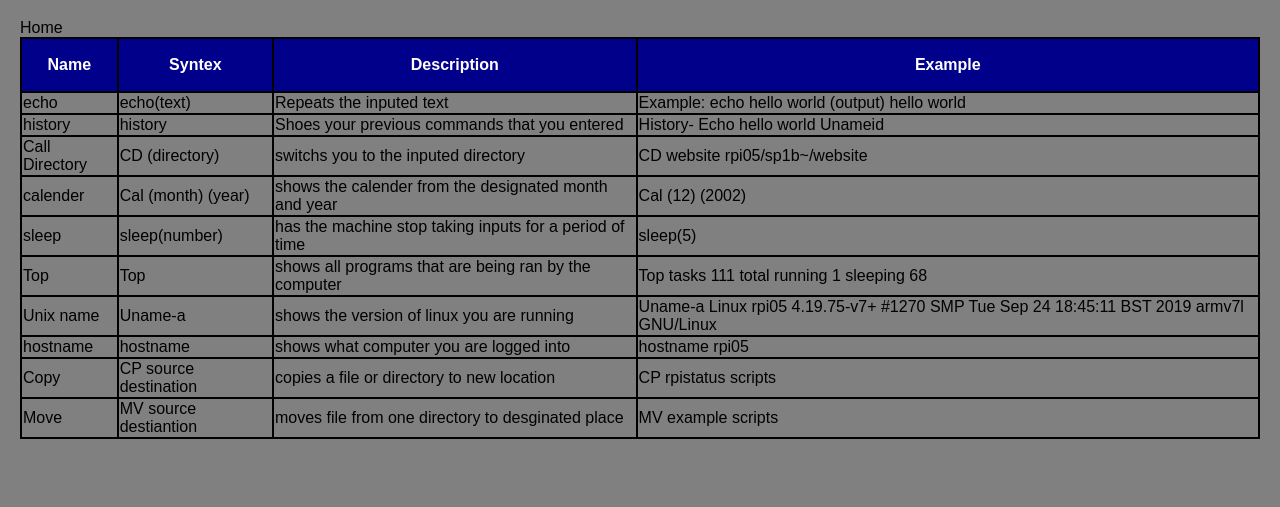
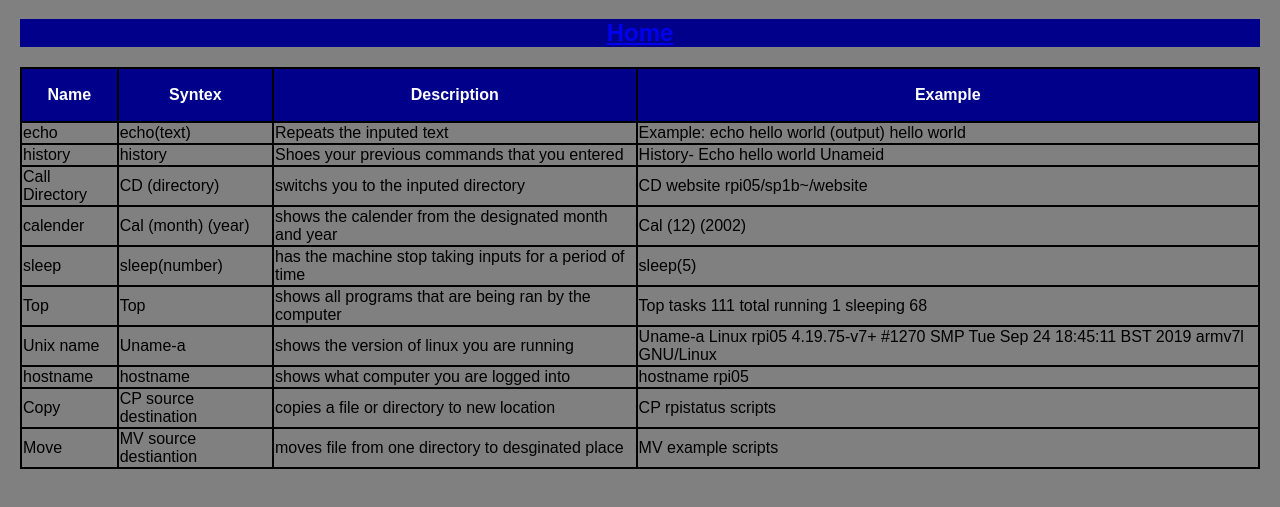
Before and after one commit to dtcrawford/apcsp-website, a plain HTML site: page reference.html in a window 1280 px wide. Shown: the part 81-588 px from the top of the page. Drawn offline with Linux system fonts and the light colour scheme.

Commit message:
Update reference.html

```diff
--- a/reference.html
+++ b/reference.html
@@ -7,7 +7,7 @@
   </head>
   <body>
      <h1 class = "heading"> HTML Reference Page</h1>
-   <h2link href= "index.html"> Home</h2>
+   <h2> <a href= "index.html"> Home </a> </h2>
      <!--Start of HTML reference Table-->
      <table class = "Referencetable">
         <tr>
```
